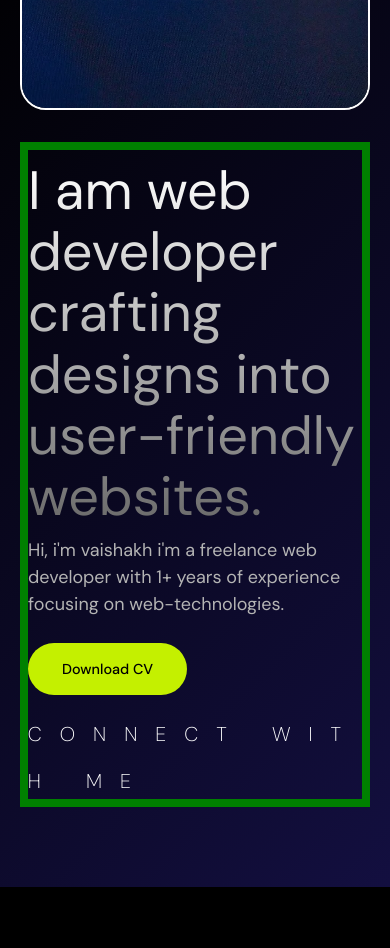
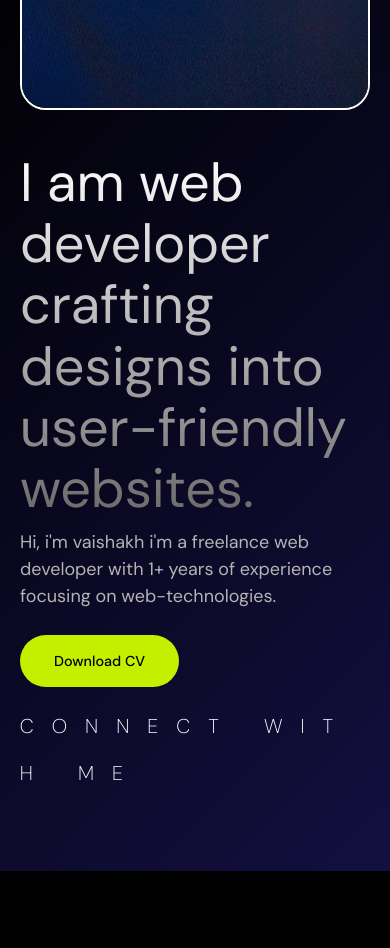
Before and after one commit to Vaishakh1234/portfolio, a plain HTML site: page index.html in a window 390 px wide. Shown: the part 681-1629 px from the top of the page. Drawn offline with nearby package versions, Linux system fonts and the light colour scheme.

Commit message:
Update media.css

```diff
--- a/media.css
+++ b/media.css
@@ -331,8 +331,6 @@
    margin-top: 12px;
    display: flex;
    justify-content: center;
-    border: 8px solid green;
-
 }
 
 /* /home section */
```
